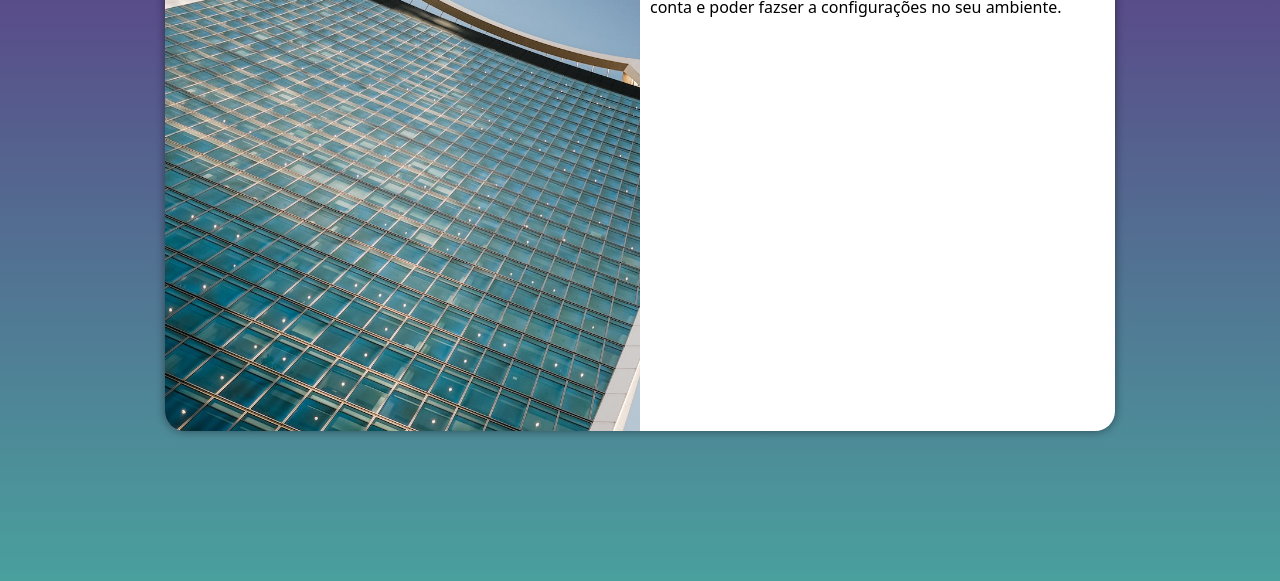
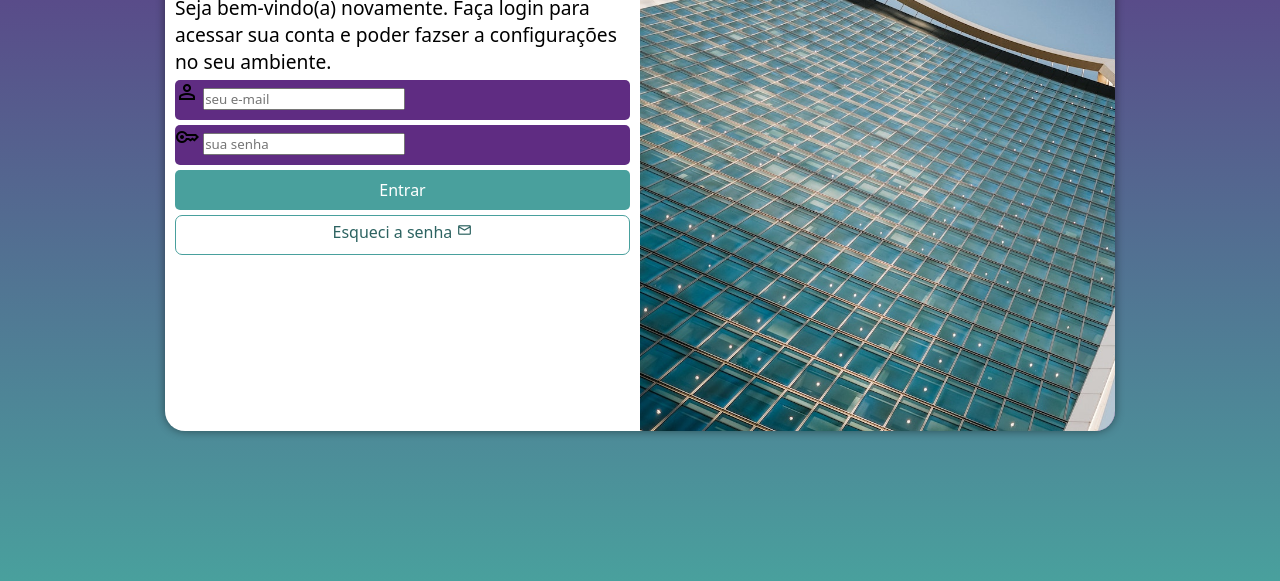
Before and after one commit to JunitiYonemoto/projeto-login, a plain HTML site: page index.html in a window 1280 px wide. Shown: the part 219-800 px from the top of the page. Drawn offline with nearby package versions, Linux system fonts and the light colour scheme.

Commit message:
formtação do formulário

```diff
--- a/estilos/media-query.css
+++ b/estilos/media-query.css
@@ -19,13 +19,13 @@ Grandes telas: acima de 1200px
 
     section#login > div#imagem{
         float: left;
-        width: 35%;
+        width: 30%;
         height: 100%;
     }
 
     section#login > div#formulario{
         float: right;
-        width: 65%;
+        width: 70%;
     }
 }
 
@@ -38,13 +38,21 @@ Grandes telas: acima de 1200px
     }
 
     section#login > div#imagem{
-        float: left;
+        float: right;
         width: 50%;
         height: 100%;
     }
 
+    div#formulario > h1{
+        font-size: 2em;
+    }
+
+    div#formulario > p{
+        font-size: 1.2em;
+    }
+
     section#login > div#formulario{
-        float: right;
+        float: left;
         width: 50%;
     }
 }
--- a/estilos/style.css
+++ b/estilos/style.css
@@ -34,7 +34,7 @@ section#login{
 
     background-color: white;
     height: 500px;
-    width: 250px;
+    width: 260px;
     border-radius: 20px;
     box-shadow: 0px 0px 10px rgba(0, 0, 0, 0.456);
 
@@ -54,3 +54,64 @@ section#login > div#formulario{
     display: block;
     padding: 10px;
 }
+
+div#formulario > h1{
+    text-align: center;
+    margin-bottom: 10px;
+}
+
+div#formulario > p{
+    font-size: 0.8em;
+}
+
+form > div.campo{
+    background-color: #5f2c82;
+    display: block;
+    width: 100%;
+    height: 40px;
+    border-radius: 5px;
+    margin: 5px 0px;
+}
+
+div.campo > label{
+    display: none;
+}
+
+form > input[type=submit]{
+    display: block;
+    font-size: 1em;
+    width: 100%;
+    height: 40px;
+    background-color: #49a09d;
+    color: white;
+    border: none;
+    border-radius: 5px;
+    cursor: pointer;
+}
+
+form > input[type=submit]:hover{
+    background-color: #2d6361;
+}
+
+form > a.botao{
+    display: block;
+    text-align: center;
+    font-size: 1em;
+    width: 100%;
+    height: 40px;
+    padding-top: 5px;
+    margin-top: 5px;
+    background-color: white;
+    color: #2d6361;
+    border: 1px solid #49a09d;
+    border-radius: 7px;
+    text-decoration: none;
+}
+
+form > a.botao:hover{
+    background-color: #63ddd9;
+}
+
+form > a.botao > span{
+    font-size: 1em;
+}
--- a/index.html
+++ b/index.html
@@ -5,6 +5,7 @@
     <meta http-equiv="X-UA-Compatible" content="IE=edge">
     <meta name="viewport" content="width=device-width, initial-scale=1.0">
     <title>Login</title>
+    <link rel="stylesheet" href="https://fonts.googleapis.com/css2?family=Material+Symbols+Outlined:opsz,wght,FILL,GRAD@20..48,100..700,0..1,-50..200" />
     <link rel="stylesheet" href="estilos/style.css">
     <link rel="stylesheet" href="estilos/media-query.css">
 </head>
@@ -18,7 +19,26 @@
                 <h1>Login</h1>
                 <p>Seja bem-vindo(a) novamente. Faça login para acessar sua conta e poder fazser a configurações no seu ambiente.</p>
                 <form action="
-                login.php" method="post"></form>
+                login.php" method="post">
+                    <div class="campo">
+                        <span class="material-symbols-outlined">
+                            person
+                            </span>
+                        <input type="email" name="login" id="ilogin" placeholder="seu e-mail" autocomplete="email" required maxlength="30">
+                        <label for="ilogin">Login</label>
+                    </div>
+                    <div class="campo">
+                        <span class="material-symbols-outlined">
+                            key
+                            </span>
+                        <input type="password" name="senha" id="isenha" placeholder="sua senha" autocomplete="current-password" required minlength="8" maxlength="20">
+                        <label for="isenha">Senha</label>
+                    </div>
+                    <input type="submit" value="Entrar">
+                    <a href="esqueci.html" class="botao">Esqueci a senha <span class="material-symbols-outlined">
+                        mail
+                        </span> </a>
+                </form>
             </div>
         </section>
     </main>
```
